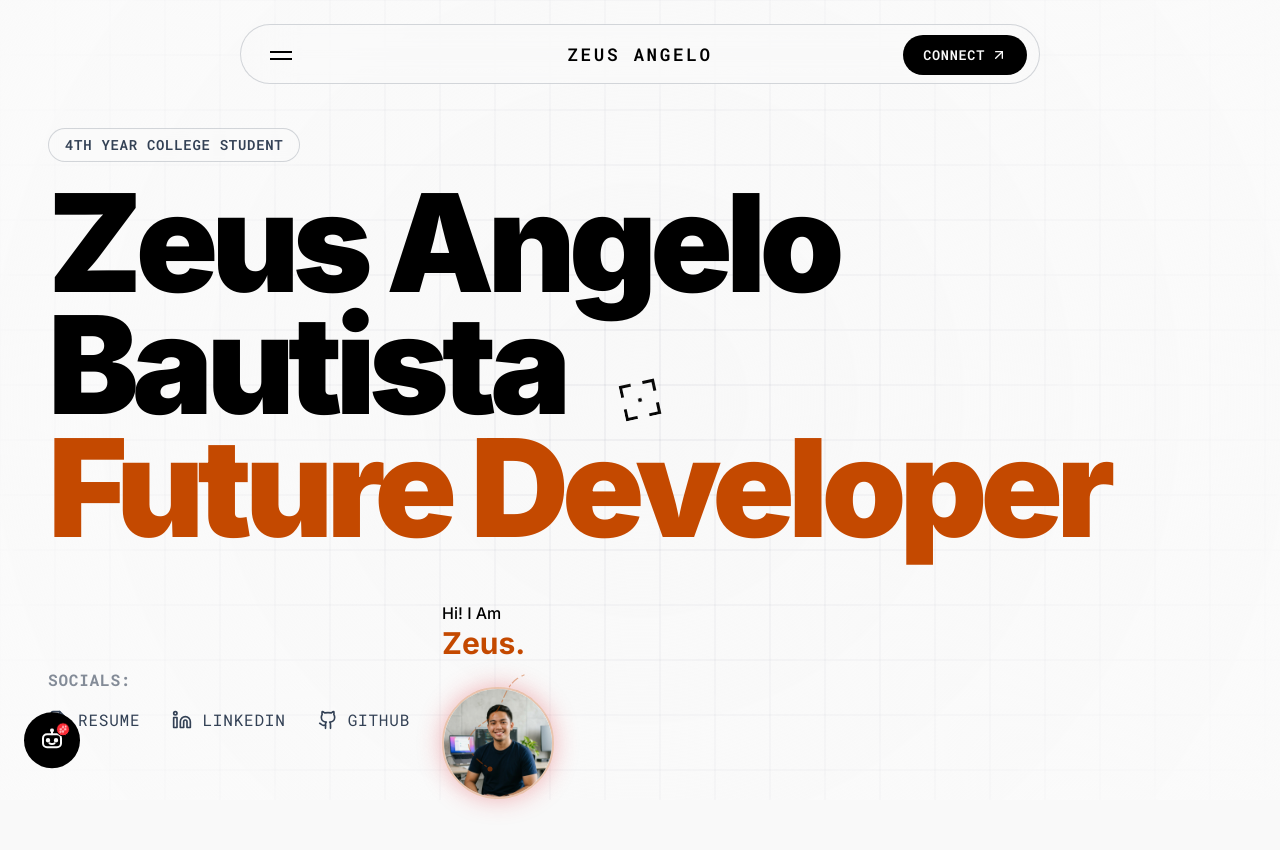
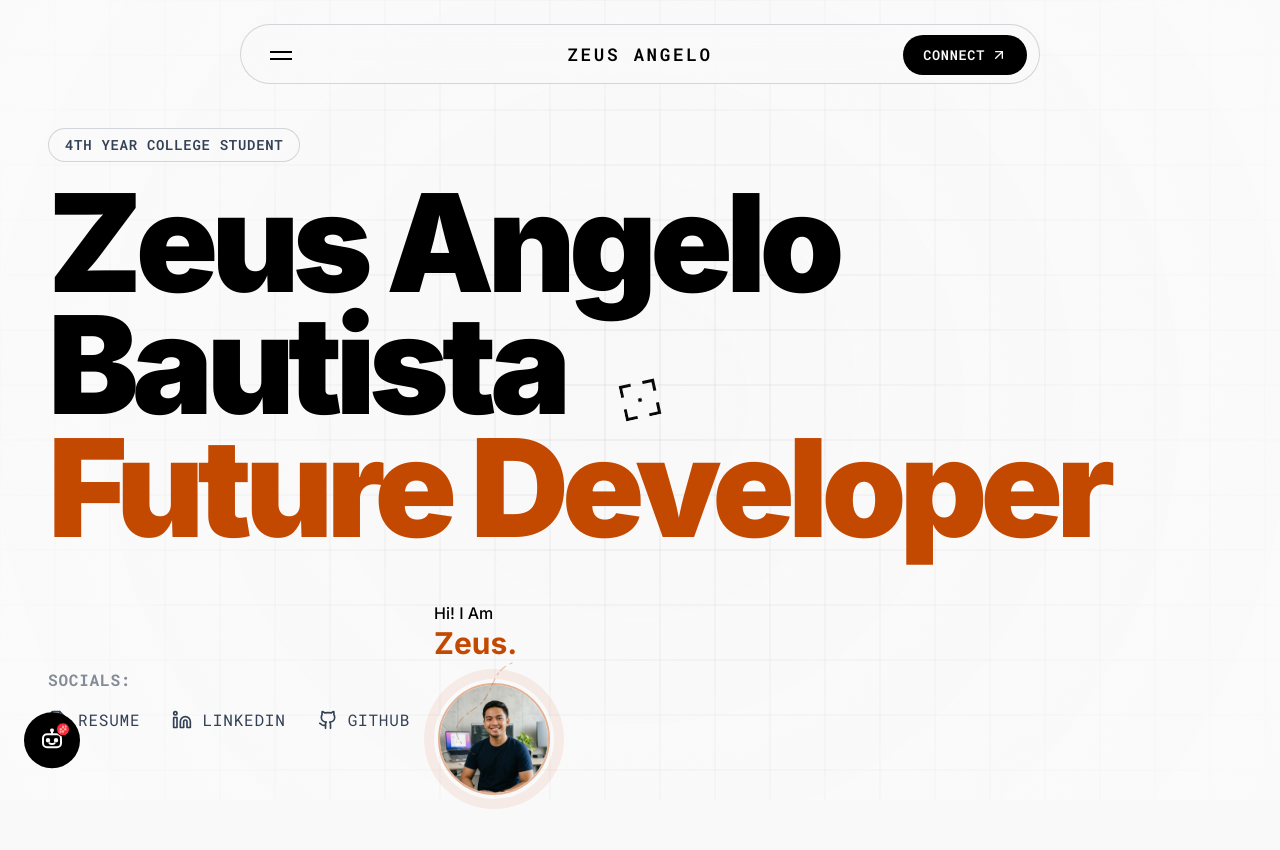
Before and after one commit to kidlatpogi/Portfolio, an Astro site: page / in a window 1280 px wide. Shown: the top 850 px of the page. Built offline with nearby package versions, Linux system fonts and the light colour scheme; Astro itself is replaced by a stand-in of ours.

Commit message:
feat(Hero): refine desktop profile styling to match design (accent glow, spacing)

```diff
--- a/src/components/Hero.tsx
+++ b/src/components/Hero.tsx
@@ -105,13 +105,13 @@ export default function Hero() {
               </div>
             </div>
 
-            {/* Desktop profile placed inline with socials */}
-            <div className="hidden md:flex flex-col items-start z-20 w-max ml-8" data-cursor-element-id="cursor-el-1">
+            {/* Desktop profile placed inline with socials (refined to match design) */}
+            <div className="hidden md:flex flex-col items-start z-20 w-max ml-6" data-cursor-element-id="cursor-el-1">
               <p className="font-sans text-sm lg:text-base font-medium text-black">Hi! I Am</p>
               <p className="font-sans text-2xl lg:text-3xl font-bold text-accent leading-tight">Zeus.</p>
-              <div className="relative mt-5 lg:mt-6">
+              <div className="relative mt-3 lg:mt-4">
                 <svg
-                  className="absolute -top-4 left-1 w-[5rem] h-[6rem] lg:w-[5.5rem] lg:h-[6.5rem] text-accent/40 pointer-events-none overflow-visible"
+                  className="absolute -top-5 left-0 w-[5rem] h-[6rem] lg:w-[5.5rem] lg:h-[6.5rem] text-accent/30 pointer-events-none overflow-visible"
                   viewBox="0 0 88 104"
                   fill="none"
                   aria-hidden="true"
@@ -123,13 +123,14 @@ export default function Hero() {
                     strokeDasharray="2 5 7 3"
                     strokeLinecap="round"
                   />
-                  <circle cx="44" cy="98" r="2.5" fill="currentColor" className="text-accent/55" />
                 </svg>
-                <img
-                  src="/zeus_profile.png"
-                  alt="Zeus"
-                  className="w-24 h-24 lg:w-28 lg:h-28 rounded-full object-cover border-2 border-accent/30 shadow-[0_0_24px_rgba(223,41,53,0.35)]"
-                />
+                <div className="rounded-full p-1" style={{boxShadow: '0 0 0 10px rgba(196,73,0,0.08)'}}>
+                  <img
+                    src="/zeus_profile.png"
+                    alt="Zeus"
+                    className="w-24 h-24 lg:w-28 lg:h-28 rounded-full object-cover border-2 border-accent/40"
+                  />
+                </div>
               </div>
             </div>
           </div>
```
